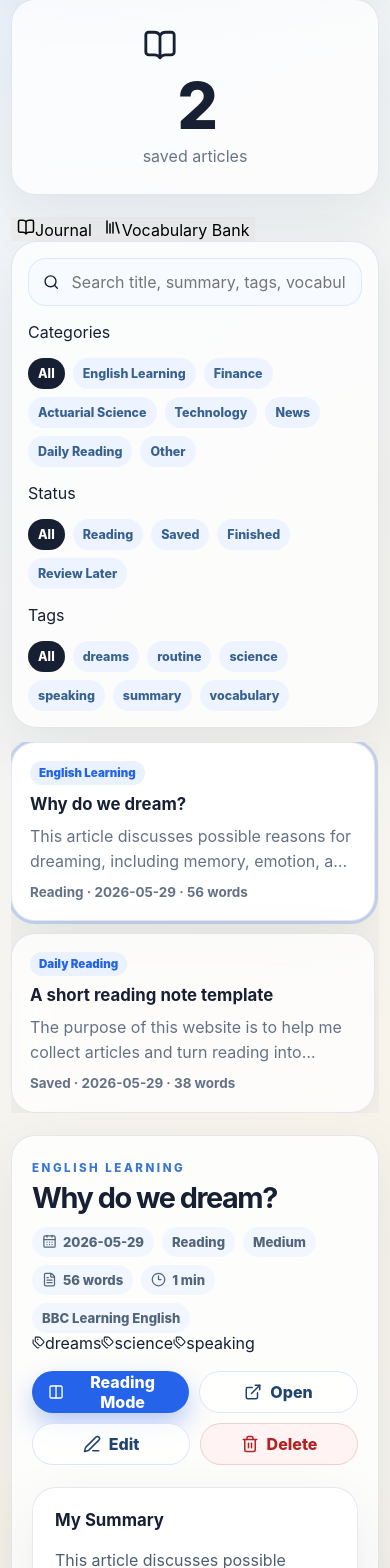
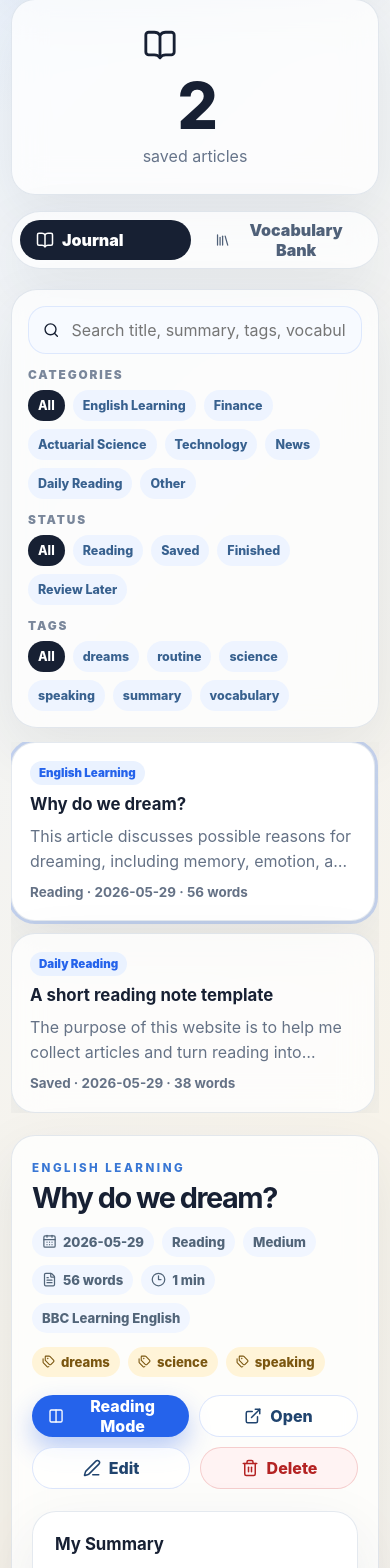
Before and after one commit to ccccchris1234/english_reading_journal, a React (Vite) app in the folder reading-journal-v2/: page / in a window 390 px wide. Shown: the part 426-1994 px from the top of the page. Built offline with nearby package versions, Linux system fonts and the light colour scheme.

Commit message:
Update index.css

```diff
--- a/reading-journal-v2/src/index.css
+++ b/reading-journal-v2/src/index.css
@@ -54,7 +54,7 @@ a {
   grid-template-columns: 1fr 240px;
   gap: 22px;
   align-items: stretch;
-  margin-bottom: 22px;
+  margin-bottom: 16px;
 }
 
 .hero__content,
@@ -67,7 +67,9 @@ a {
 .article-text,
 .reader-window,
 .notes-window,
-.mini-speaking-card {
+.mini-speaking-card,
+.view-switcher,
+.vocab-bank-card {
   border: 1px solid rgba(39, 77, 126, 0.12);
   box-shadow: 0 20px 60px rgba(24, 47, 82, 0.08);
   backdrop-filter: blur(16px);
@@ -173,7 +175,9 @@ a {
 
 .primary-button:hover,
 .ghost-button:hover,
-.danger-button:hover {
+.danger-button:hover,
+.view-switcher button:hover,
+.vocab-bank-card:hover {
   transform: translateY(-1px);
 }
 
@@ -205,6 +209,32 @@ a {
   inset: 0;
   opacity: 0;
   cursor: pointer;
+}
+
+.view-switcher {
+  display: inline-flex;
+  gap: 8px;
+  padding: 8px;
+  border-radius: 999px;
+  background: rgba(255, 255, 255, 0.72);
+  margin-bottom: 20px;
+}
+
+.view-switcher button {
+  min-height: 40px;
+  padding: 0 16px;
+  border-radius: 999px;
+  background: transparent;
+  color: #506179;
+  display: inline-flex;
+  align-items: center;
+  gap: 8px;
+  font-weight: 900;
+}
+
+.view-switcher button.active {
+  background: #172033;
+  color: white;
 }
 
 .workspace {
@@ -246,8 +276,20 @@ a {
   color: #172033;
 }
 
+.filter-group {
+  margin-top: 14px;
+}
+
+.filter-group p {
+  margin: 0 0 8px;
+  color: #7a879b;
+  font-size: 0.74rem;
+  font-weight: 900;
+  text-transform: uppercase;
+  letter-spacing: 0.16em;
+}
+
 .category-tabs {
-  margin-top: 12px;
   display: flex;
   flex-wrap: wrap;
   gap: 8px;
@@ -270,7 +312,7 @@ a {
 .article-list {
   display: grid;
   gap: 12px;
-  max-height: calc(100vh - 280px);
+  max-height: calc(100vh - 360px);
   overflow: auto;
   padding-right: 4px;
 }
@@ -346,14 +388,16 @@ a {
   letter-spacing: -0.05em;
 }
 
-.detail-meta {
+.detail-meta,
+.tag-row {
   display: flex;
   flex-wrap: wrap;
   gap: 8px;
   margin-top: 14px;
 }
 
-.detail-meta span {
+.detail-meta span,
+.tag-row span {
   display: inline-flex;
   align-items: center;
   gap: 6px;
@@ -363,6 +407,11 @@ a {
   color: #526579;
   font-size: 0.82rem;
   font-weight: 800;
+}
+
+.tag-row span {
+  background: #fff4d8;
+  color: #7a5610;
 }
 
 .note-block,
@@ -446,7 +495,8 @@ a {
 .editor input,
 .editor select,
 .editor textarea,
-.notes-window textarea {
+.notes-window textarea,
+.notes-window input {
   width: 100%;
   border: 1px solid rgba(37, 99, 235, 0.14);
   outline: 0;
@@ -465,7 +515,8 @@ a {
 .editor input:focus,
 .editor select:focus,
 .editor textarea:focus,
-.notes-window textarea:focus {
+.notes-window textarea:focus,
+.notes-window input:focus {
   border-color: rgba(37, 99, 235, 0.55);
   box-shadow: 0 0 0 4px rgba(37, 99, 235, 0.08);
 }
@@ -498,6 +549,47 @@ a {
 .empty-detail h2 {
   margin: 0;
   color: #172033;
+}
+
+/* Vocabulary Bank */
+
+.vocabulary-page {
+  display: grid;
+}
+
+.vocab-search {
+  min-width: min(420px, 100%);
+}
+
+.vocab-bank-grid {
+  display: grid;
+  grid-template-columns: repeat(auto-fit, minmax(260px, 1fr));
+  gap: 14px;
+}
+
+.vocab-bank-card {
+  text-align: left;
+  display: grid;
+  gap: 8px;
+  padding: 18px;
+  border-radius: 22px;
+  background: #ffffff;
+  color: #172033;
+}
+
+.vocab-bank-card strong {
+  font-size: 1.05rem;
+  line-height: 1.35;
+}
+
+.vocab-bank-card span {
+  color: #526579;
+  line-height: 1.45;
+}
+
+.vocab-bank-card small {
+  color: #7b8799;
+  font-weight: 800;
 }
 
 /* Reading Mode */
@@ -720,4 +812,12 @@ a {
   .reading-actions .ghost-button {
     flex: 1;
   }
+
+  .view-switcher {
+    width: 100%;
+  }
+
+  .view-switcher button {
+    flex: 1;
+  }
 }
```
